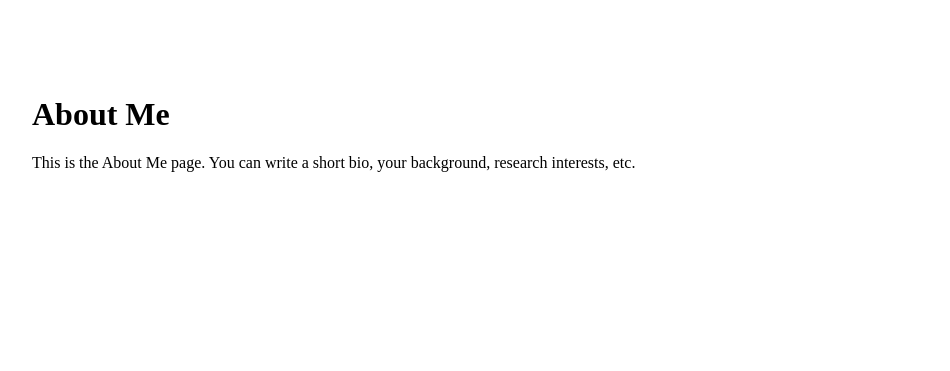
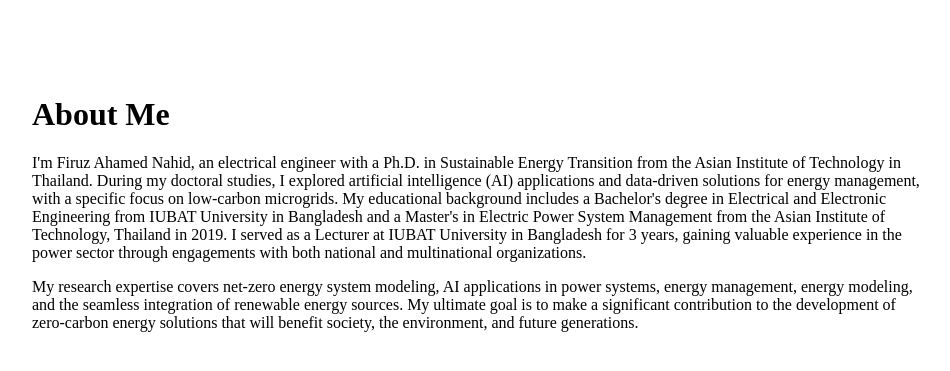
Before and after one commit to FiruzAhamed/firuzahamed.github.io, a Jekyll site: the page built from about.md, in a window 1280 px wide. Shown: the top 371 px of the page, without its empty margins (160-1110 px from the left). Built offline with Jekyll 4.4.1, drawn with Linux system fonts in a browser that asks for light colours.

Commit message:
Update about.md

```diff
--- a/about.md
+++ b/about.md
@@ -5,4 +5,6 @@ permalink: /about/
 ---
 
 <h1>About Me</h1>
-<p>This is the About Me page. You can write a short bio, your background, research interests, etc.</p>
+<p>I'm Firuz Ahamed Nahid, an electrical engineer with a Ph.D. in Sustainable Energy Transition from the Asian Institute of Technology in Thailand. During my doctoral studies, I explored artificial intelligence (AI) applications and data-driven solutions for energy management, with a specific focus on low-carbon microgrids. My educational background includes a Bachelor's degree in Electrical and Electronic Engineering from IUBAT University in Bangladesh and a Master's in Electric Power System Management from the Asian Institute of Technology, Thailand in 2019. I served as a Lecturer at IUBAT University in Bangladesh for 3 years, gaining valuable experience in the power sector through engagements with both national and multinational organizations.<p>
+
+<p>My research expertise covers net-zero energy system modeling, AI applications in power systems, energy management, energy modeling, and the seamless integration of renewable energy sources. My ultimate goal is to make a significant contribution to the development of zero-carbon energy solutions that will benefit society, the environment, and future generations.</p>
```
